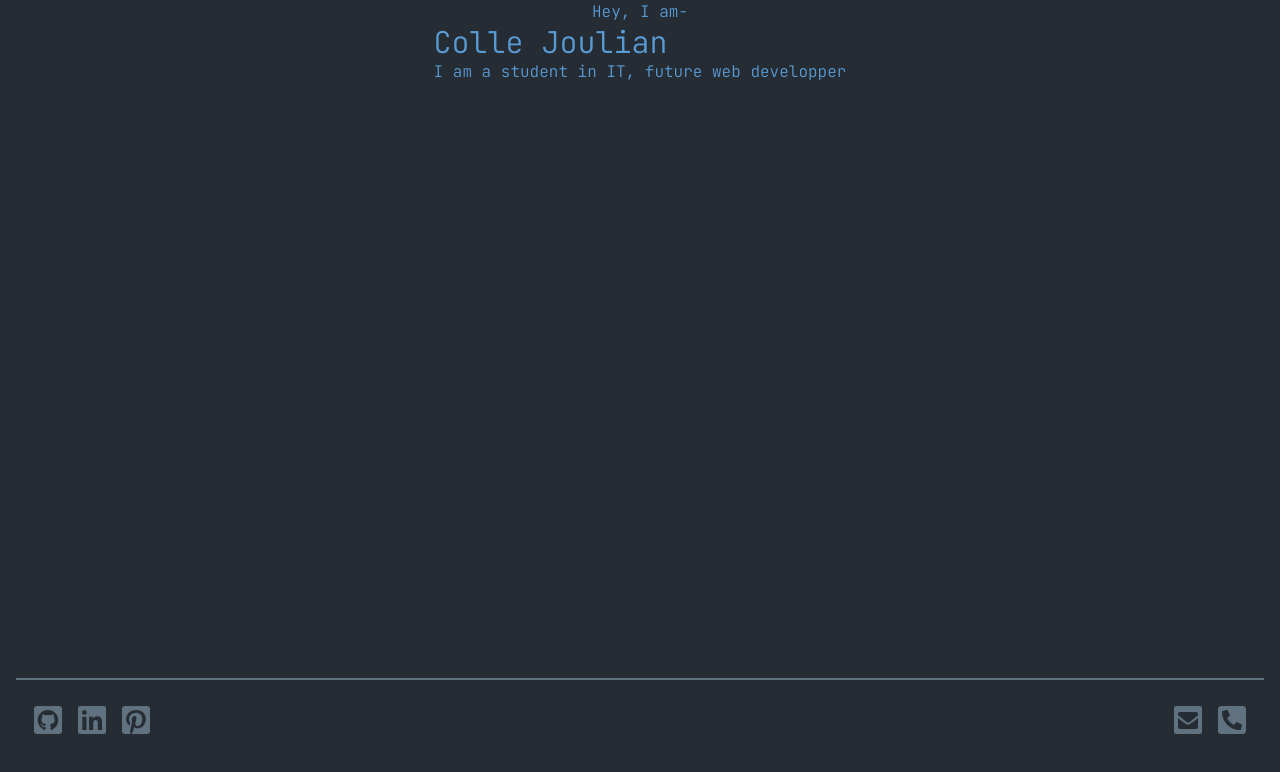
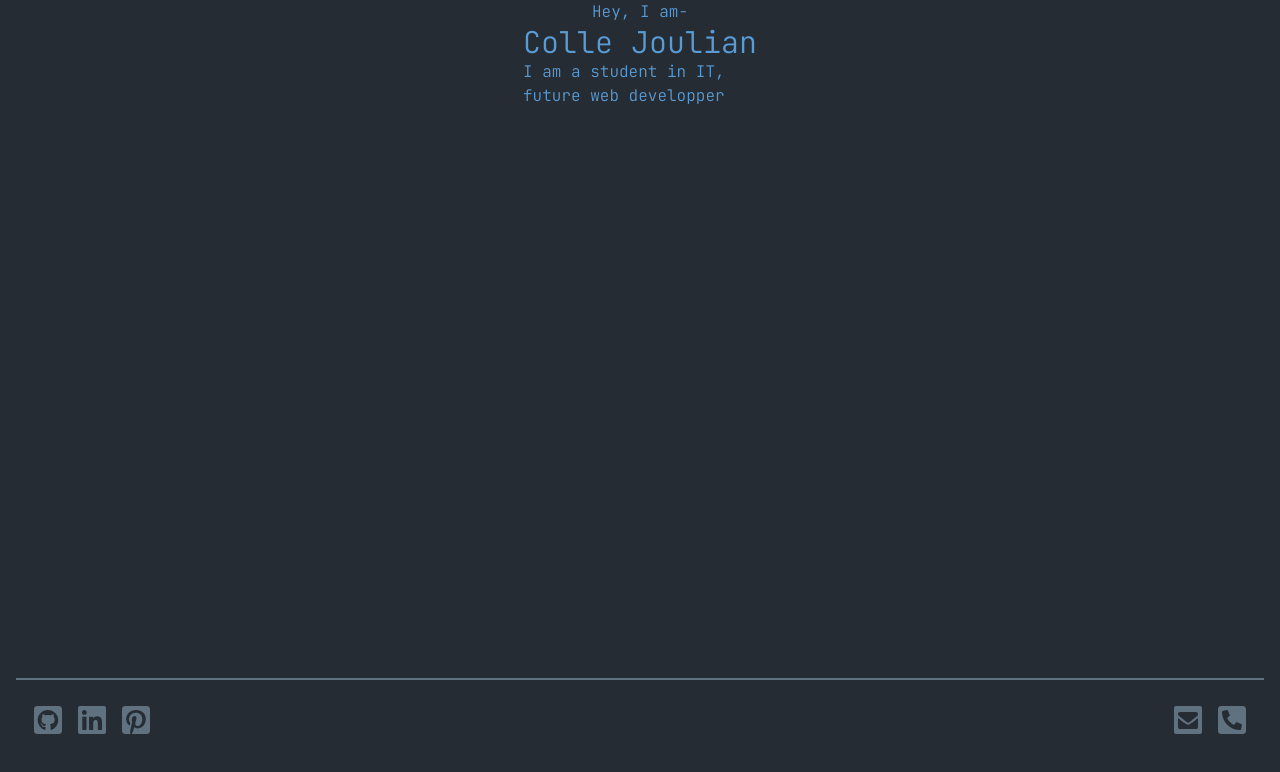
Before and after one commit to colleunmax/Portfolio, a Next.js app: page / in a window 1280 px wide. Shown: the top 772 px of the page. Built offline with nearby package versions, Linux system fonts and the light colour scheme.

Commit message:
ci: the subtitle will no longer be larger than the h1 in the intro section.

```diff
--- a/src/app/intro-section.tsx
+++ b/src/app/intro-section.tsx
@@ -1,9 +1,11 @@
 export default function Intro() {
     return <section id="introduction" className="flex flex-col items-center">
         <h1>Hey, I am-</h1>
-        <div>
+        <div className="inline-block">
             <h1 className="text-3xl">Colle Joulian</h1>
-            <h2 className="">I am a student in IT, future web developper</h2>
+            <div className="flex">
+                <h2 className="flex-grow w-0">I am a student in IT, future web developper</h2>
+            </div>
         </div>
     </section>
 }
```
